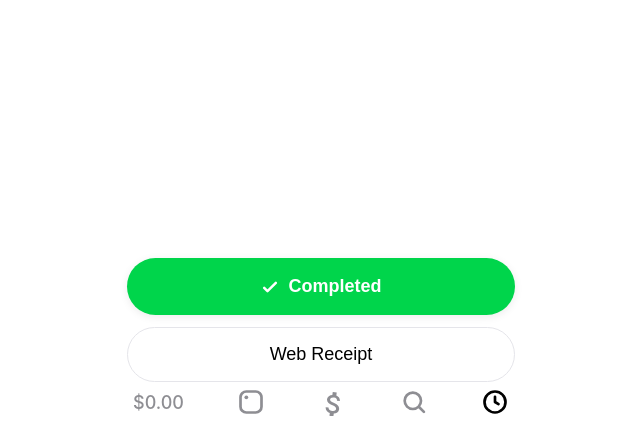
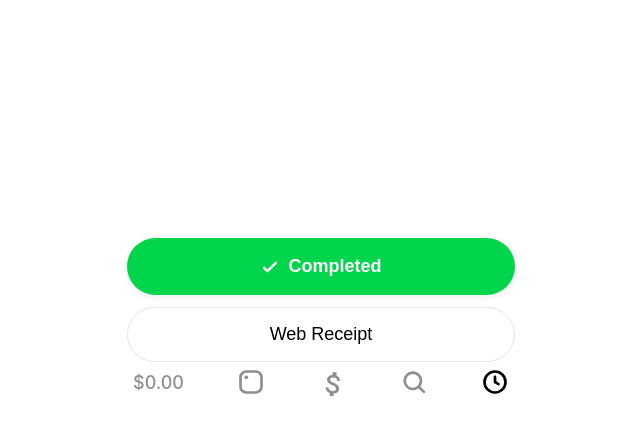
Before and after one commit to Emmison-ReaLLove/Cashapp-Receipt, a plain HTML site: page index.html in a window 1280 px wide. Shown: the part 368-800 px from the top of the page, without its empty margins (319-959 px from the left). Drawn offline with Linux system fonts and the light colour scheme.

Commit message:
Change bottom padding from safe-area to fixed value

```diff
--- a/index.html
+++ b/index.html
@@ -89,7 +89,7 @@ body {
 /* Bottom */
 .bottom {
     margin-top: auto;
-    padding-bottom: env(safe-area-inset-bottom);
+    padding-bottom: 20px;
 }
 
 .primary-btn {
```
